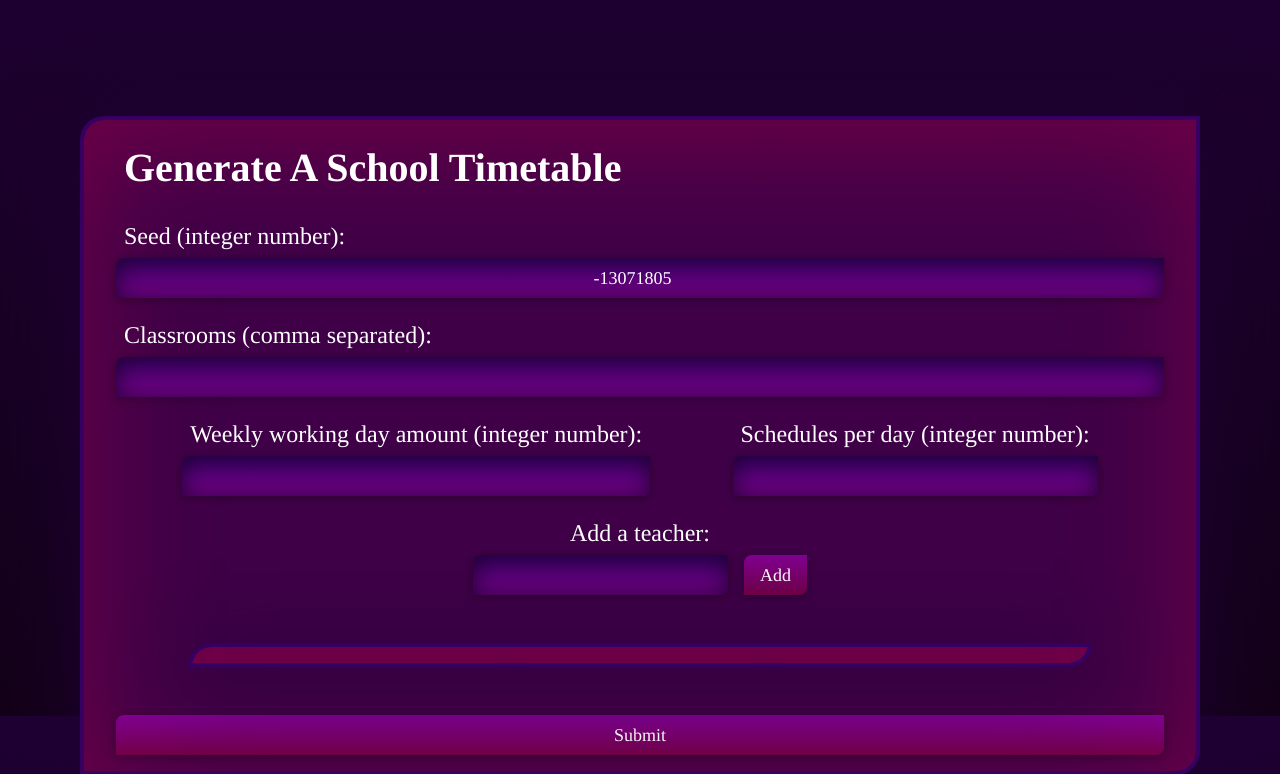
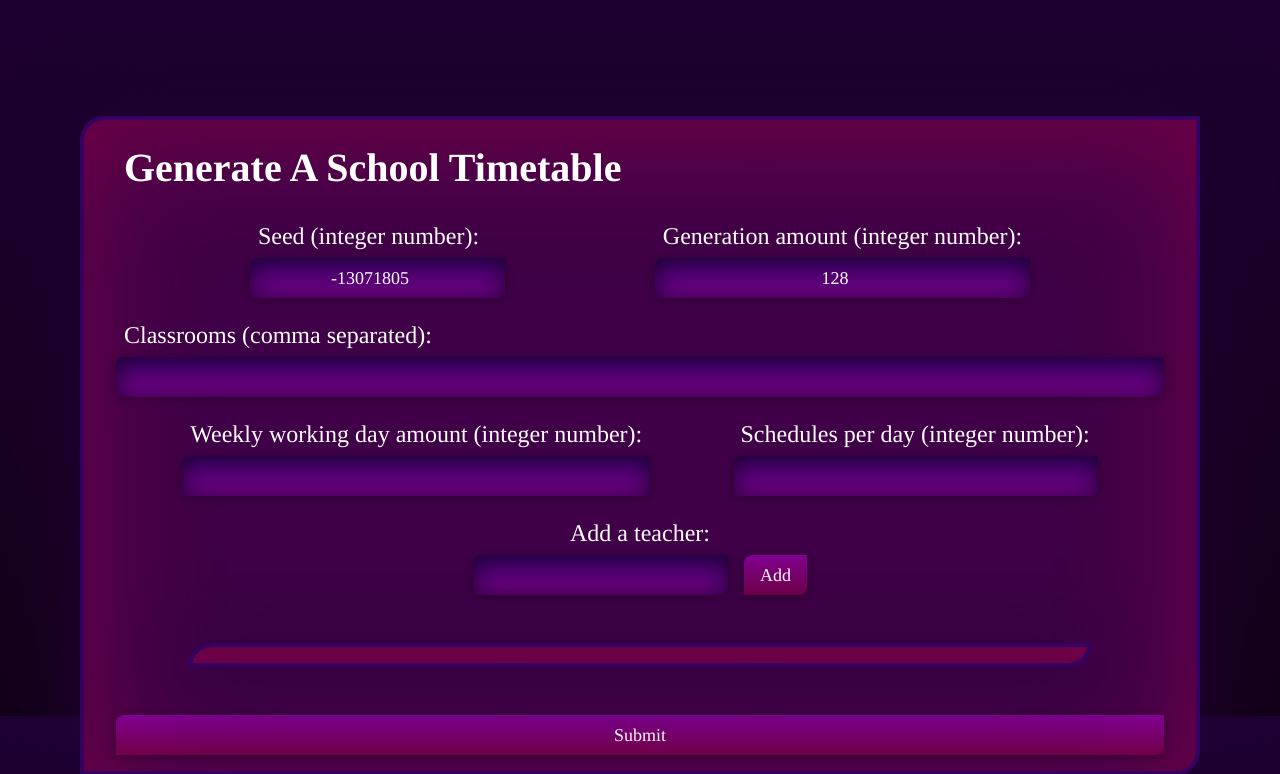
Before and after one commit to akai-keisanki/GH-Mnemosyne, a Flask app: page /gen/form in a window 1280 px wide. Shown: the part 84-858 px from the top of the page. Run offline with Flask 3, Linux system fonts and the light colour scheme.

Commit message:
feat: added generation amount control to form

```diff
--- a/src/ui/__init__.py
+++ b/src/ui/__init__.py
@@ -46,6 +46,7 @@ class Mne:
             dt['teachers'] = dict()
 
             seed = dt['seed']
+            genn = dt['gens']
             dt.pop('seed')
 
             for k in dt.copy():
@@ -69,7 +70,7 @@ class Mne:
 
             dt['weekly working day amount'] = int(dt['weekly working day amount'])
             dt['schedules per day'] = int(dt['schedules per day'])
-            dt = requests.get(flask.url_for('gen_stt', _external=True), json = dt, params = {'seed': seed}).json()
+            dt = requests.get(flask.url_for('gen_stt', _external=True), json = dt, params = {'seed': seed, 'gens': genn}).json()
             return flask.render_template('gen/result.html', dt = dt)
 
         # Application Programming Interface
--- a/templates/gen/form.html
+++ b/templates/gen/form.html
@@ -43,8 +43,16 @@
       Generate A School Timetable
     </h1>
     <form method = 'GET' action = '/gen/up' enctype = 'application/json' class = 'col'>
-      <label class = 'par labpar' for = 'seed'> Seed (integer number): </label>
-      <input name = 'seed' type = 'number' value={{rand}} class = 'intxt' />
+      <div class = 'row jus_x'>
+      <div class = 'col'>
+        <label class = 'par labpar' for = 'seed'> Seed (integer number): </label>
+        <input name = 'seed' type = 'number' value={{rand}} class = 'intxt' />
+      </div>
+      <div class = 'col'>
+        <label class = 'par labpar' for = 'gens'> Generation amount (integer number): </label>
+        <input name = 'gens' type = 'number' value=128 class = 'intxt' />
+      </div>
+      </div>
       <label class = 'par labpar' for = 'classrooms'> Classrooms (comma separated): </label>
       <input name = 'classrooms' type = 'text' class = 'intxt' />
       <div class = 'row jus_x'>
```
